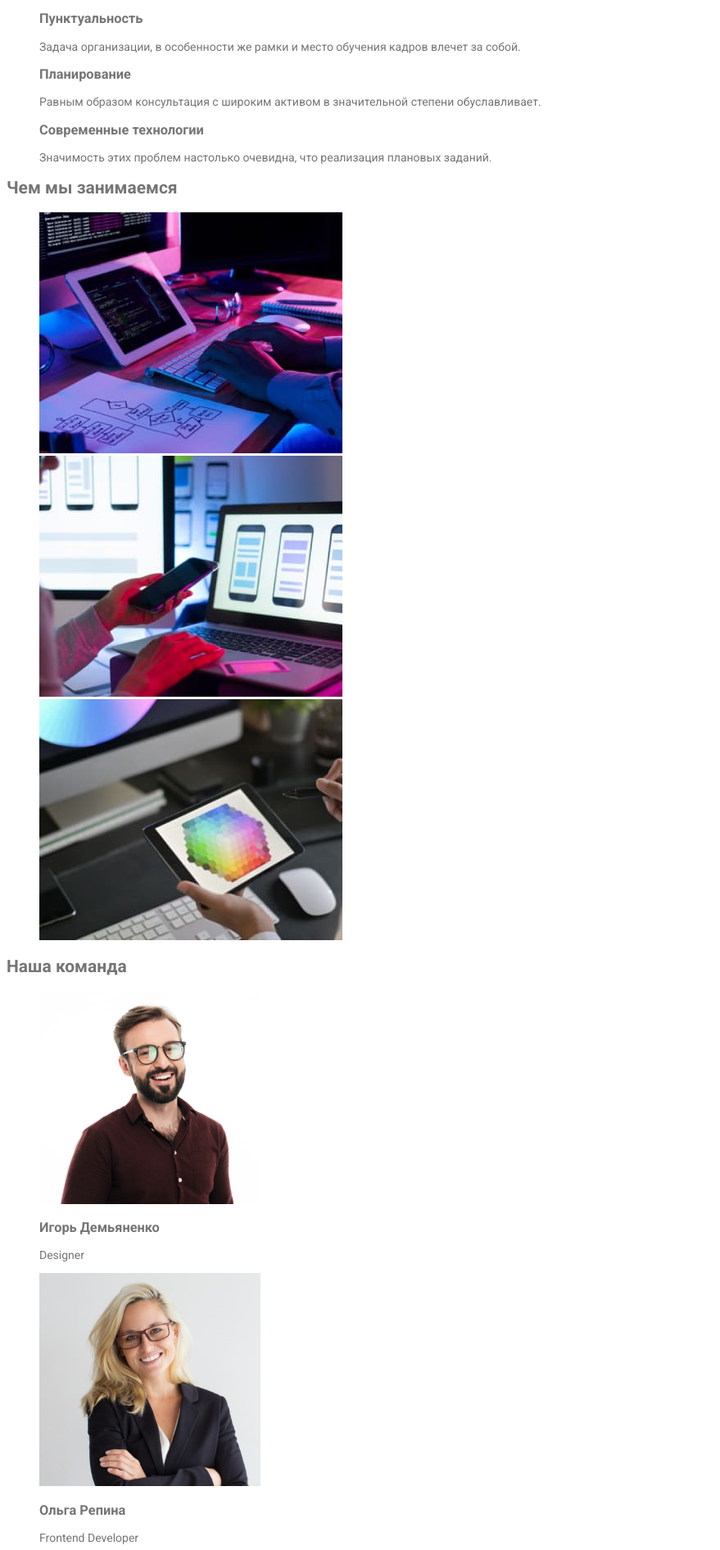
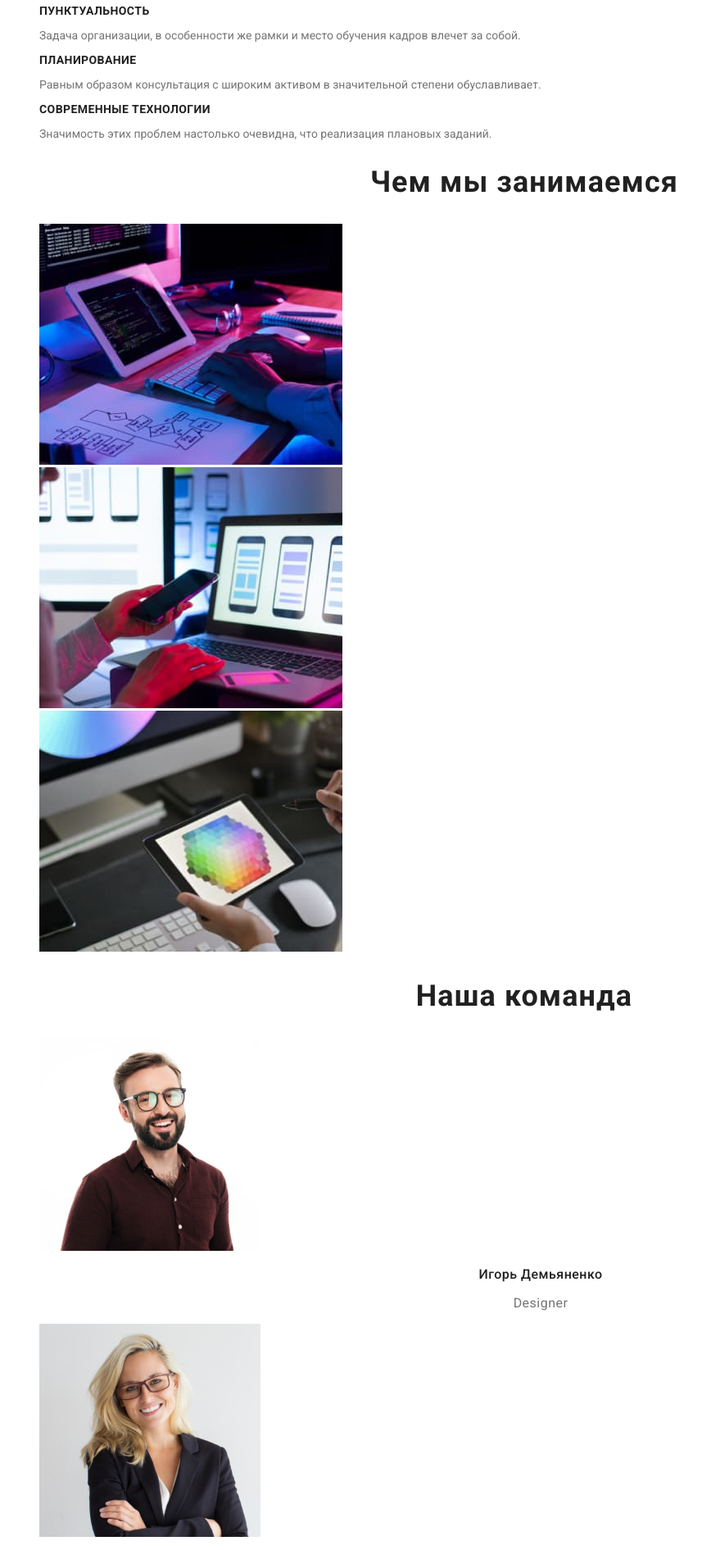
Before and after one commit to hannab2901/goit-markup-hw-02, a plain HTML site: page index.html in a window 1280 px wide. Shown: the part 548-2439 px from the top of the page at 82% size, without its empty margins (0-879 px from the left). Drawn offline with Linux system fonts and the light colour scheme.

Commit message:
Update index.html

```diff
--- a/index.html
+++ b/index.html
@@ -41,25 +41,25 @@
         <h2>Качество</h2>
         <ul class="list">
             <li>
-                <h3>Внимание к деталям</h3>
+                <h3 class="andr-head ">Внимание к деталям</h3>
                 <p>Идейные соображения, а также начало повседневной работы по формированию позиции.</p>
             </li>
              <li>
-                <h3>Пунктуальность</h3>
+                <h3  class="andr-head ">Пунктуальность</h3>
                 <p>Задача организации, в особенности же рамки и место обучения кадров влечет за собой.</p>
             </li>
             <li>
-                <h3>Планирование</h3>
+                <h3  class="andr-head ">Планирование</h3>
                 <p>Равным образом консультация с широким активом в значительной степени обуславливает.</p>
             </li>
             <li>
-                <h3>Современные технологии</h3>
+                <h3 class="andr-head ">Современные технологии</h3>
                 <p>Значимость этих проблем настолько очевидна, что реализация плановых заданий.</p>
             </li>
         </ul>
     </section>
     <section>
-        <h2>Чем мы занимаемся</h2>
+        <h2 class="heading ">Чем мы занимаемся</h2>
         <ul class="list">
             <li><img src="./img/img1.jpg" alt="рабочий  процесс" width="370"></li>
             <li><img src="./img/img2.jpg" alt="рабочий  процесс" width="370"></li>
@@ -67,27 +67,27 @@
         </ul>
     </section>
     <section>
-        <h2>Наша команда</h2>
+        <h2 class="heading ">Наша команда</h2>
         <ul class="list">
             <li>
                  <img src="./img/img4.jpg" alt="Игорь Демьяненко" width="270">
-                 <h3>Игорь Демьяненко</h3>
-                 <p lang="en">Designer</p>
+                 <h3 class="team">Игорь Демьяненко</h3>
+                 <p class="team-prof" lang="en">Designer</p>
             </li>
             <li>
                     <img src="./img/img5.jpg" alt="Ольга Репина" width="270">
-                    <h3>Ольга Репина</h3>
-                    <p lang="en">Frontend Developer</p>
+                    <h3  class="team">Ольга Репина</h3>
+                    <p class="team-prof" lang="en">Frontend Developer</p>
             </li>
             <li>
                     <img src="./img/img6.jpg" alt="Николай Тарасов" width="270">
-                    <h3>Николай Тарасов</h3>
-                    <p lang="en">Marketing</p>
+                    <h3  class="team">Николай Тарасов</h3>
+                    <p class="team-prof" lang="en">Marketing</p>
             </li>
             <li>
                     <img src="./img/img7.jpg" alt="Михаил Ермаков" width="270">
-                    <h3>Михаил Ермаков</h3>
-                    <p lang="en">Designer</p>
+                    <h3  class="team">Михаил Ермаков</h3>
+                    <p class="team-prof" lang="en">Designer</p>
             </li>
         </ul>
     </section>
```
